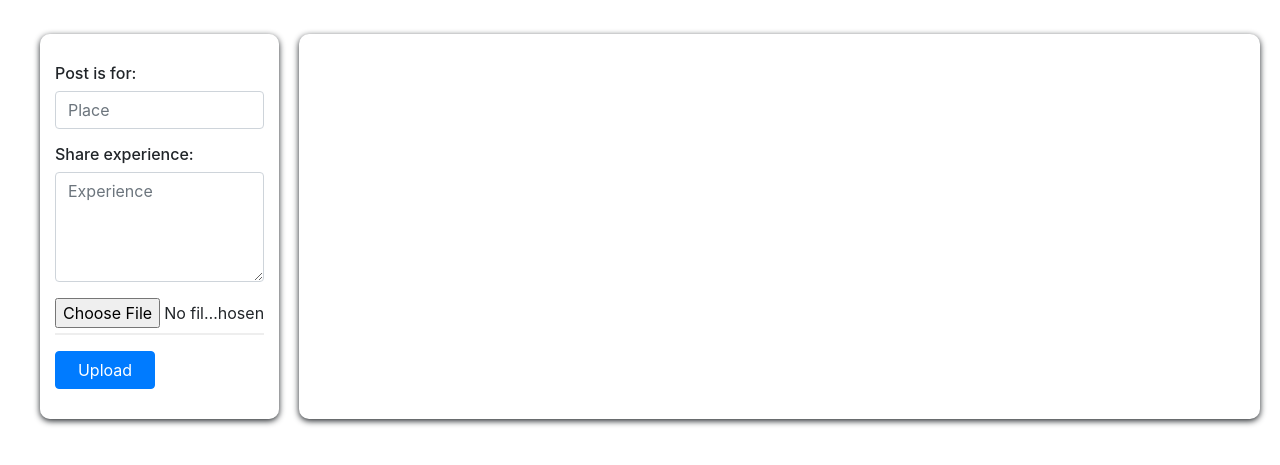
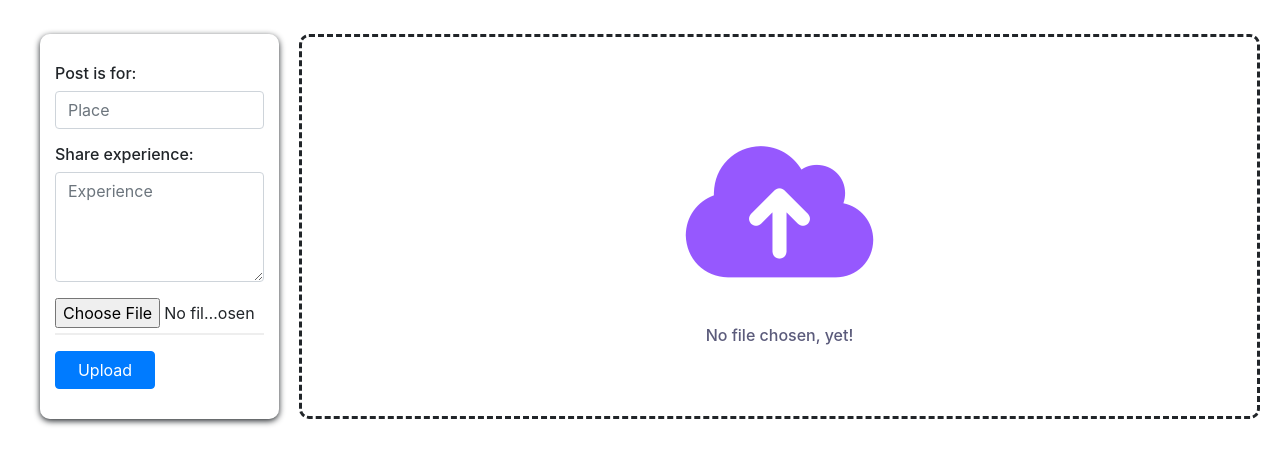
Before and after one commit to mayankR1999/travelpedia, a Django app: page /accounts/base/upload in a window 1280 px wide. Shown: the part 56-521 px from the top of the page. Run offline with Django 3.2, Linux system fonts and the light colour scheme; some libraries are stand-ins or nearby versions.

Commit message:
Design change for post upload page
Added default preview for image preview box that will be visible when
no image is selected for upload.

```diff
--- a/static/upload_page_classes.css
+++ b/static/upload_page_classes.css
@@ -6,7 +6,7 @@
 
 .image_preview{
     margin: 0px 20px;
-    box-shadow: 0px 2px 6px;
+    border: dashed;
     border-radius: 10px;
     max-height: inherit;
     width: -webkit-fill-available;
@@ -21,3 +21,13 @@
     height: 100%;
     width: auto;
 }
+
+.wrapper .icon{
+    font-size: 150px;
+    color: #9658fe;
+}
+
+.wrapper .default_text{
+    color: #5B5B7B;
+    text-align: center;
+}
--- a/templates/upload.html
+++ b/templates/upload.html
@@ -48,6 +48,10 @@
         </div>
         <div class="image_preview" id="imagePreview">
             <img src="" alt="Image Preview" class="image_preview__image">
+            <span class="default_content">
+                <span class="icon"><i class="fa fa-cloud-upload-alt"></i></span>
+                <span class="default_text"><h6>No file chosen, yet!</h6></span>
+            </span>
         </div>
     </div>
 
@@ -55,6 +59,7 @@
         const inpFile = document.getElementById("inpImage");
         const previewContainer = document.getElementById("imagePreview");
         const previewImage = document.querySelector(".image_preview__image");
+        const defaultContent = document.querySelector(".default_content")
 
         inpFile.addEventListener("change", function(){
             const file = this.files[0];
@@ -63,6 +68,7 @@
                 const reader = new FileReader();
 
                 previewImage.style.display = "block";
+                defaultContent.style.display = "None";
 
                 reader.addEventListener("load", function(){
                     previewImage.setAttribute("src", this.result);
```
